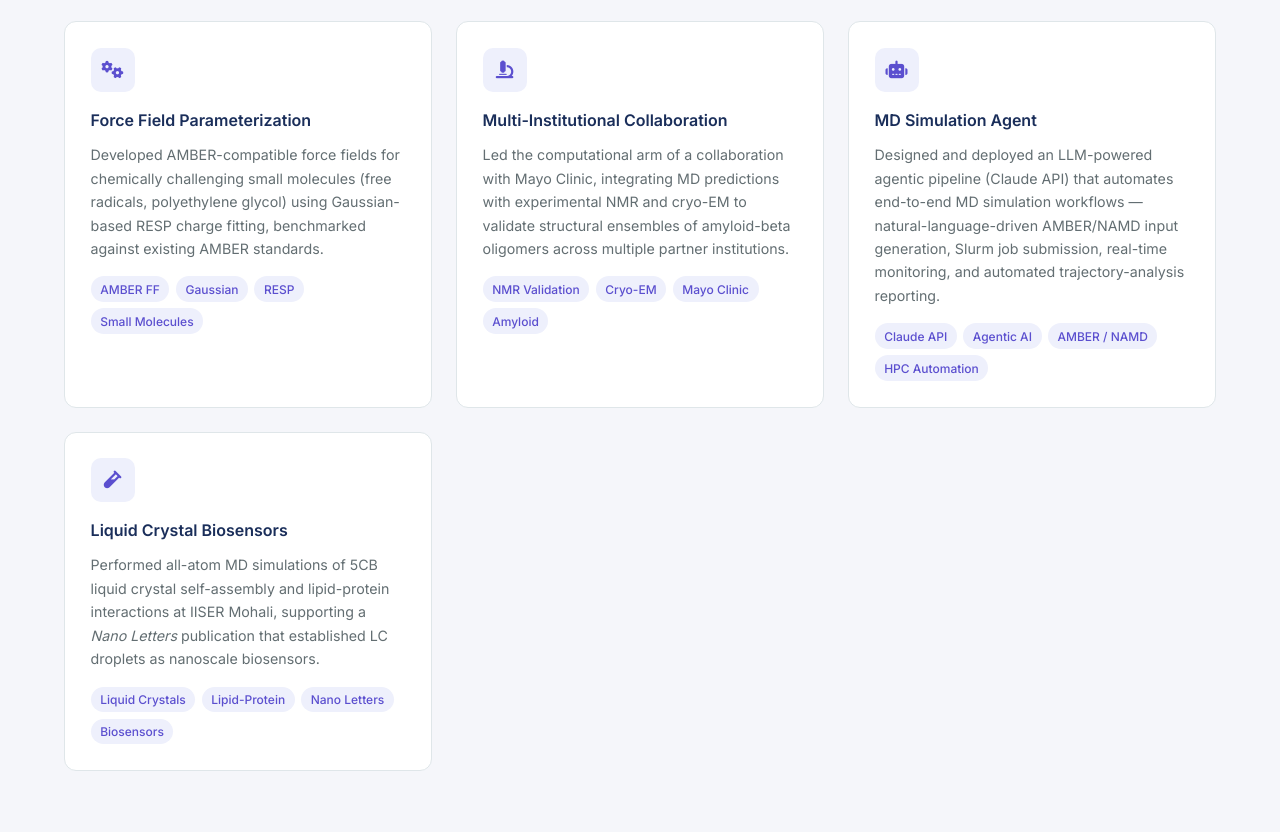
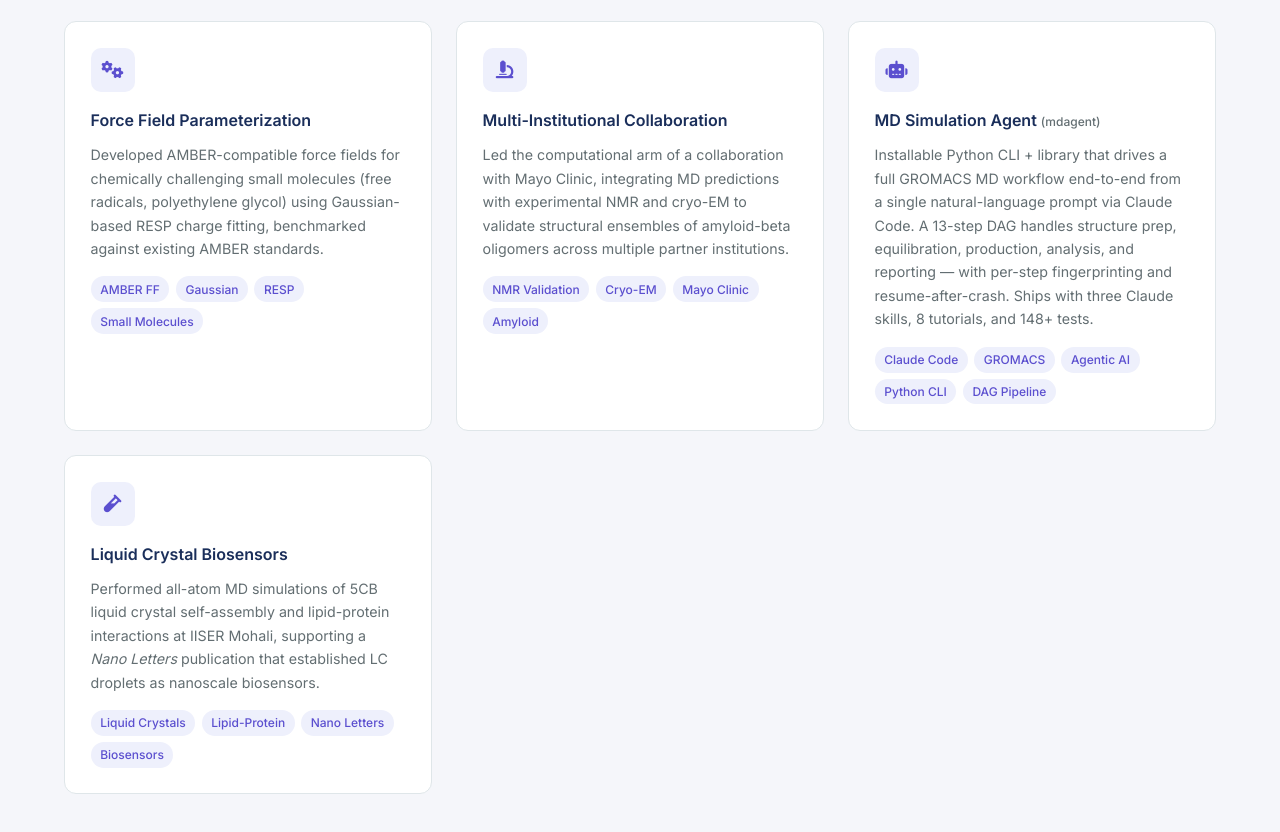
Before and after one commit to FidhaNazreen/FidhaNazreen.github.io, a plain HTML site: page index.html in a window 1280 px wide. Shown: the part 2278-3110 px from the top of the page. Drawn offline with Linux system fonts and the light colour scheme.

Commit message:
Fix MD Simulation Agent description based on actual repo

```diff
--- a/index.html
+++ b/index.html
@@ -491,18 +491,20 @@
     </div>
     <div class="res-card">
       <div class="res-icon"><i class="fas fa-robot"></i></div>
-      <h3>MD Simulation Agent</h3>
+      <h3>MD Simulation Agent <span style="font-size:0.75rem;font-weight:500;color:var(--muted);">(mdagent)</span></h3>
       <p>
-        Designed and deployed an LLM-powered agentic pipeline (Claude API) that automates
-        end-to-end MD simulation workflows — natural-language-driven AMBER/NAMD input
-        generation, Slurm job submission, real-time monitoring, and automated
-        trajectory-analysis reporting.
+        Installable Python CLI + library that drives a full GROMACS MD workflow end-to-end
+        from a single natural-language prompt via Claude Code. A 13-step DAG handles
+        structure prep, equilibration, production, analysis, and reporting — with per-step
+        fingerprinting and resume-after-crash. Ships with three Claude skills, 8 tutorials,
+        and 148+ tests.
       </p>
       <div class="res-tags">
-        <span class="res-tag">Claude API</span>
+        <span class="res-tag">Claude Code</span>
+        <span class="res-tag">GROMACS</span>
         <span class="res-tag">Agentic AI</span>
-        <span class="res-tag">AMBER / NAMD</span>
-        <span class="res-tag">HPC Automation</span>
+        <span class="res-tag">Python CLI</span>
+        <span class="res-tag">DAG Pipeline</span>
       </div>
     </div>
     <div class="res-card">
```
